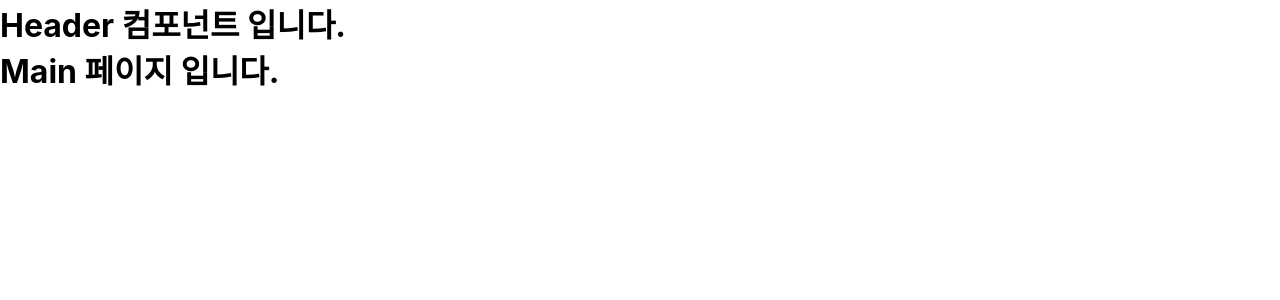
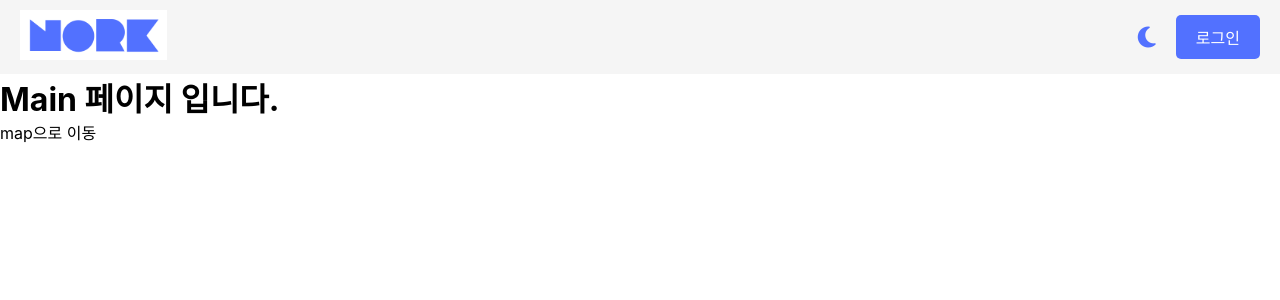
Before and after one commit to strangebros/nork-frontent, a Vue app: page / in a window 1280 px wide. Shown: the top 300 px of the page. Built offline with nearby package versions, Linux system fonts and the light colour scheme; a web font is replaced by a local one.

Commit message:
feat: header 컴포넌트 레이아웃 및 라우팅 기능 작성

```diff
--- a/src/components/layout/Header.vue
+++ b/src/components/layout/Header.vue
@@ -1,9 +1,113 @@
-<script setup></script>
+<script setup>
+import { ref } from "vue";
+
+const theme = ref("dark");
+const themeIconClass = ref("fas fa-moon");
+
+const toggleTheme = () => {
+  if (theme.value === "dark") {
+    theme.value = "light";
+    themeIconClass.value = "fas fa-moon rotating-icon";
+    setTimeout(() => {
+      themeIconClass.value = "fas fa-sun rotating-icon";
+    }, 250); // Halfway through the animation (0.25s)
+  } else {
+    theme.value = "dark";
+    themeIconClass.value = "fas fa-sun rotating-icon";
+    setTimeout(() => {
+      themeIconClass.value = "fas fa-moon rotating-icon";
+    }, 250); // Halfway through the animation (0.25s)
+  }
+
+  // Remove the rotation class after the animation is complete
+  setTimeout(() => {
+    themeIconClass.value =
+      theme.value === "dark" ? "fas fa-moon" : "fas fa-sun";
+  }, 500); // Rotation animation duration
+};
+</script>
 
 <template>
-  <div>
-    <h1>Header 컴포넌트 입니다.</h1>
-  </div>
+  <header class="header">
+    <router-link to="/" class="logo">
+      <img src="@/assets/img/logo/navbar_logo.svg" alt="Logo" />
+    </router-link>
+    <div class="right-section">
+      <button class="theme-button" @click="toggleTheme">
+        <i :class="themeIconClass"></i>
+      </button>
+      <router-link to="/login" class="login-button">로그인</router-link>
+    </div>
+  </header>
 </template>
 
-<style scoped></style>
+<style scoped>
+.header {
+  display: flex;
+  justify-content: space-between;
+  align-items: center;
+  padding: 10px 20px;
+  background-color: #f5f5f5;
+}
+
+.logo img {
+  height: 50px;
+  cursor: pointer;
+}
+
+.right-section {
+  display: flex;
+  align-items: center;
+}
+
+.theme-button {
+  background: none;
+  border: none;
+  cursor: pointer;
+  font-size: 24px;
+  color: #5271ff;
+  margin-right: 20px;
+}
+
+.rotating-icon {
+  animation: rotate 0.5s cubic-bezier(0.42, 0, 0.58, 1);
+}
+
+@keyframes rotate {
+  0% {
+    transform: rotate(0deg);
+  }
+  50% {
+    transform: rotate(180deg);
+  }
+  100% {
+    transform: rotate(360deg);
+  }
+}
+
+.login-button {
+  background-color: #5271ff;
+  color: white;
+  padding: 10px 20px;
+  border-radius: 5px;
+  text-decoration: none;
+}
+
+@media (max-width: 768px) {
+  .header {
+    flex-direction: column;
+  }
+
+  .logo img {
+    height: 40px;
+  }
+
+  .theme-button {
+    margin: 10px 0;
+  }
+
+  .login-button {
+    padding: 8px 16px;
+  }
+}
+</style>
--- a/src/views/Home/HomeView.vue
+++ b/src/views/Home/HomeView.vue
@@ -1,8 +1,13 @@
-<script setup></script>
+<script setup>
+import { useRouter } from "vue-router";
+
+const router = useRouter();
+</script>
 
 <template>
   <div>
     <h1>Main 페이지 입니다.</h1>
+    <RouterLink to="/map"> map으로 이동 </RouterLink>
   </div>
 </template>
 
```
